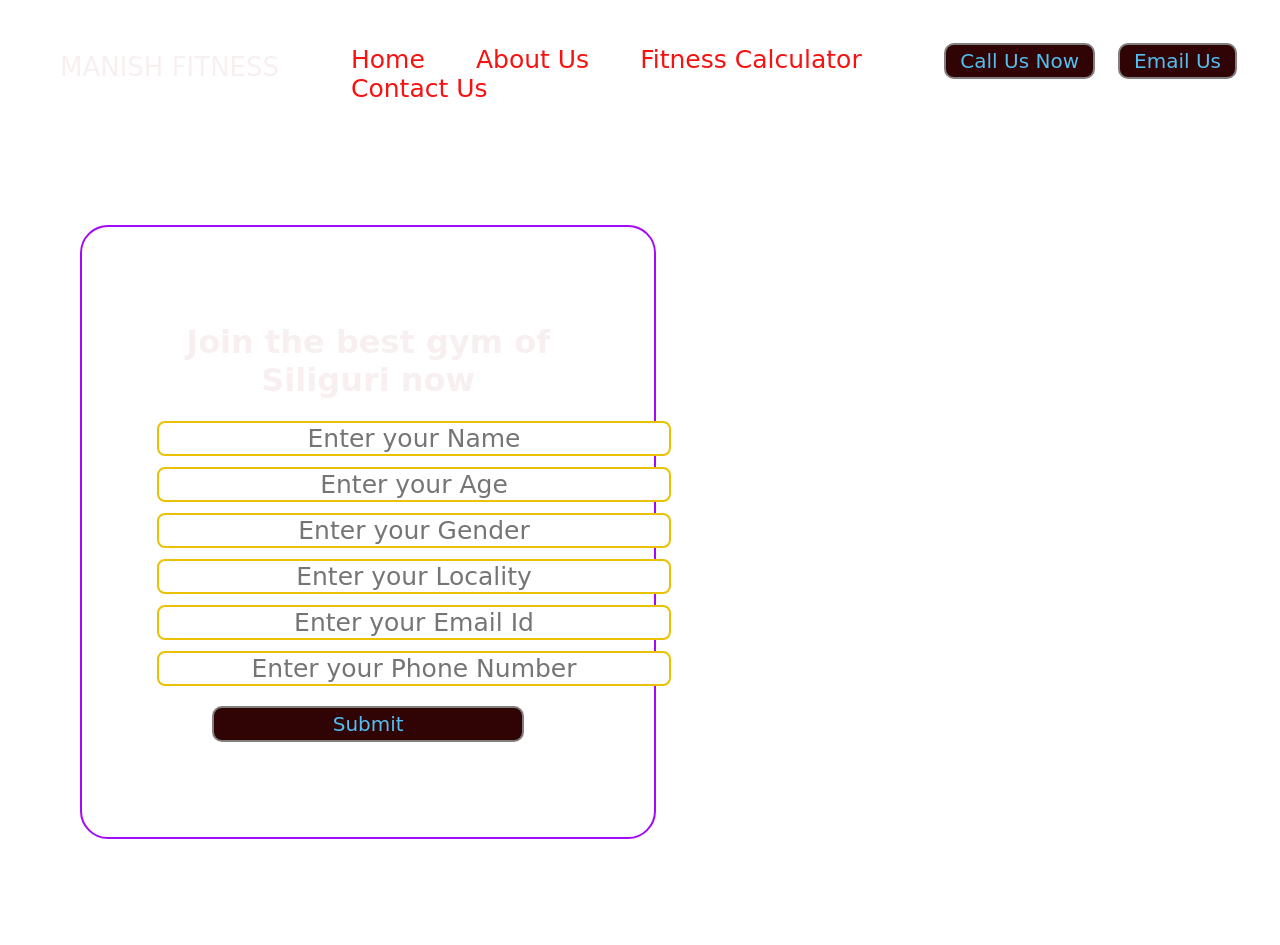
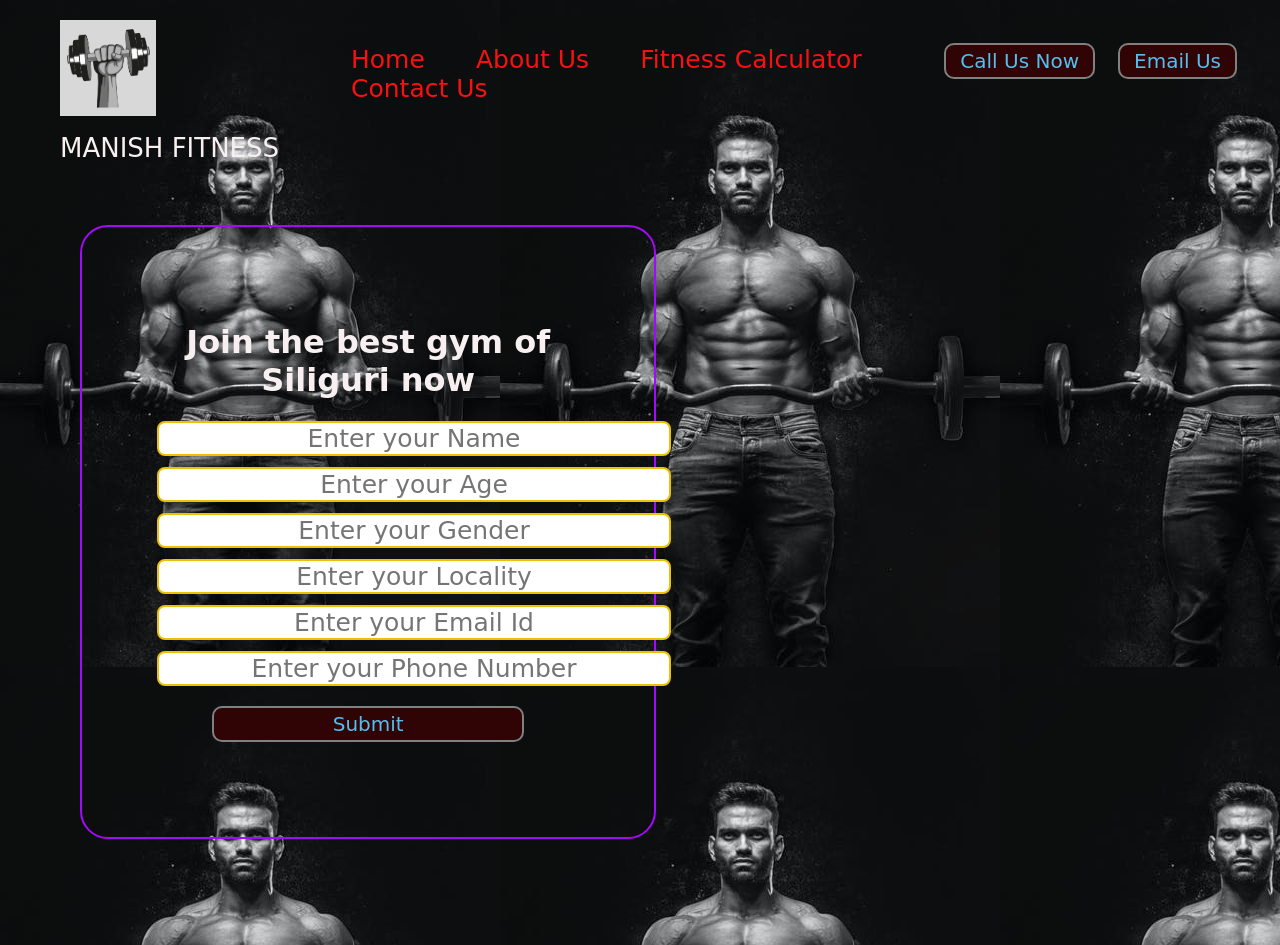
Before and after one commit to manni2000/Gym-Fitness-page, a plain HTML site: page index.html in a window 1280 px wide. Drawn offline with Linux system fonts and the light colour scheme; files that its build step writes are made by us from their sources; a web font is replaced by a local one.

Commit message:
Update index.html

```diff
--- a/index.html
+++ b/index.html
@@ -8,15 +8,16 @@
     <title>manish Fitness</title>
 </head>
 <link href="https://fonts.googleapis.com/css?family=Baloo+Bhai&display=swap" rel="stylesheet">
-<link rel="stylesheet" href="CSS/style.CSS">
+<link rel="stylesheet" href="style.css">
 <style>
+
     /* CSS Reset */
     body {
         font-family: 'Baloo Bhai', cursive;
         color: rgb(248, 240, 240);
         margin: 0px;
         padding: 0px;
-        background: url('img/pexels-photo-1431282.jpeg');
+        background: url('pexels-photo-1431282.jpeg');
     }
 
     .left {
@@ -127,7 +128,7 @@
     <header class="header">
         <!-- Left box for logo -->
         <div class="left">
-            <img src="img/hand-with-dumbbell-gym-concept-vector-28135651.jpg" alt="">
+            <img src="hand-with-dumbbell-gym-concept-vector-28135651.jpg" alt="">
             <div><br>MANISH FITNESS </div>
         </div>
 
```
